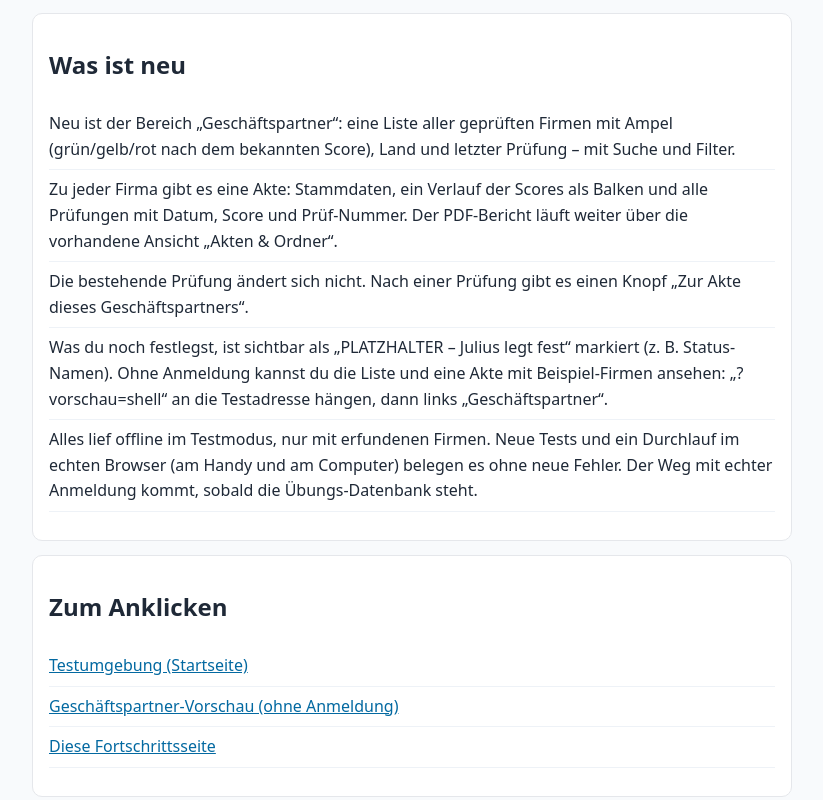
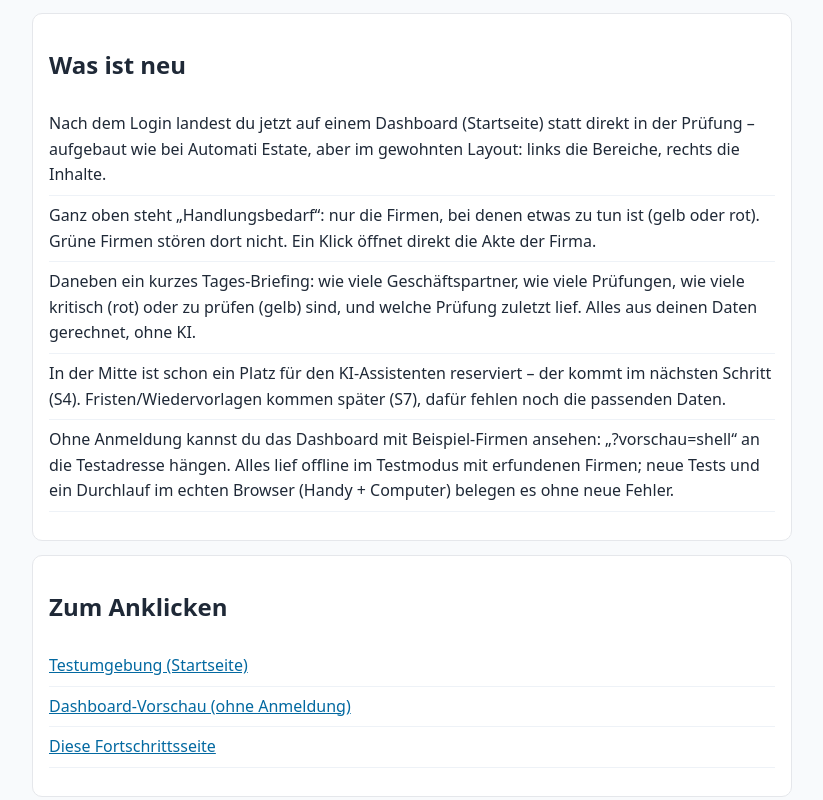
Before and after one commit to julius197/compliance-checker-test, a plain HTML site: page umbau/index.html in a window 1280 px wide. Shown: the part 909-1709 px from the top of the page, without its empty margins (228-1051 px from the left). Drawn offline with Linux system fonts and the light colour scheme.

Commit message:
Kratos Upload: S3 Dashboard

```diff
--- a/umbau/index.html
+++ b/umbau/index.html
@@ -27,7 +27,7 @@
 <body>
   <div class="banner">TESTUMGEBUNG – Übungsbetrieb mit erfundenen Daten</div>
   <h1>Umbau-Fortschritt</h1>
-  <p class="stand">Zuletzt aktualisiert: 20. November 2026 um 19:32 (Berlin)</p>
+  <p class="stand">Zuletzt aktualisiert: 20. November 2026 um 21:35 (Berlin)</p>
   <div class="bar"><span></span></div>
   <p><b>40%</b> des Gesamtplans.</p>
   <p><b>67%</b> von dem, was sich jetzt schon ohne Julius und ohne fehlende Zugänge bauen lässt.<br>
@@ -50,17 +50,17 @@
 
   <div class="box">
     <h2>Was ist neu</h2>
-    <ul><li>Neu ist der Bereich „Geschäftspartner“: eine Liste aller geprüften Firmen mit Ampel (grün/gelb/rot nach dem bekannten Score), Land und letzter Prüfung – mit Suche und Filter.</li>
-<li>Zu jeder Firma gibt es eine Akte: Stammdaten, ein Verlauf der Scores als Balken und alle Prüfungen mit Datum, Score und Prüf-Nummer. Der PDF-Bericht läuft weiter über die vorhandene Ansicht „Akten &amp; Ordner“.</li>
-<li>Die bestehende Prüfung ändert sich nicht. Nach einer Prüfung gibt es einen Knopf „Zur Akte dieses Geschäftspartners“.</li>
-<li>Was du noch festlegst, ist sichtbar als „PLATZHALTER – Julius legt fest“ markiert (z. B. Status-Namen). Ohne Anmeldung kannst du die Liste und eine Akte mit Beispiel-Firmen ansehen: „?vorschau=shell“ an die Testadresse hängen, dann links „Geschäftspartner“.</li>
-<li>Alles lief offline im Testmodus, nur mit erfundenen Firmen. Neue Tests und ein Durchlauf im echten Browser (am Handy und am Computer) belegen es ohne neue Fehler. Der Weg mit echter Anmeldung kommt, sobald die Übungs-Datenbank steht.</li></ul>
+    <ul><li>Nach dem Login landest du jetzt auf einem Dashboard (Startseite) statt direkt in der Prüfung – aufgebaut wie bei Automati Estate, aber im gewohnten Layout: links die Bereiche, rechts die Inhalte.</li>
+<li>Ganz oben steht „Handlungsbedarf“: nur die Firmen, bei denen etwas zu tun ist (gelb oder rot). Grüne Firmen stören dort nicht. Ein Klick öffnet direkt die Akte der Firma.</li>
+<li>Daneben ein kurzes Tages-Briefing: wie viele Geschäftspartner, wie viele Prüfungen, wie viele kritisch (rot) oder zu prüfen (gelb) sind, und welche Prüfung zuletzt lief. Alles aus deinen Daten gerechnet, ohne KI.</li>
+<li>In der Mitte ist schon ein Platz für den KI-Assistenten reserviert – der kommt im nächsten Schritt (S4). Fristen/Wiedervorlagen kommen später (S7), dafür fehlen noch die passenden Daten.</li>
+<li>Ohne Anmeldung kannst du das Dashboard mit Beispiel-Firmen ansehen: „?vorschau=shell“ an die Testadresse hängen. Alles lief offline im Testmodus mit erfundenen Firmen; neue Tests und ein Durchlauf im echten Browser (Handy + Computer) belegen es ohne neue Fehler.</li></ul>
   </div>
 
   <div class="box">
     <h2>Zum Anklicken</h2>
     <ul><li><a href="https://test.checker.automatilabs.de/">Testumgebung (Startseite)</a></li>
-<li><a href="https://test.checker.automatilabs.de/?vorschau=shell">Geschäftspartner-Vorschau (ohne Anmeldung)</a></li>
+<li><a href="https://test.checker.automatilabs.de/?vorschau=shell">Dashboard-Vorschau (ohne Anmeldung)</a></li>
 <li><a href="https://test.checker.automatilabs.de/umbau/">Diese Fortschrittsseite</a></li></ul>
   </div>
 
```
